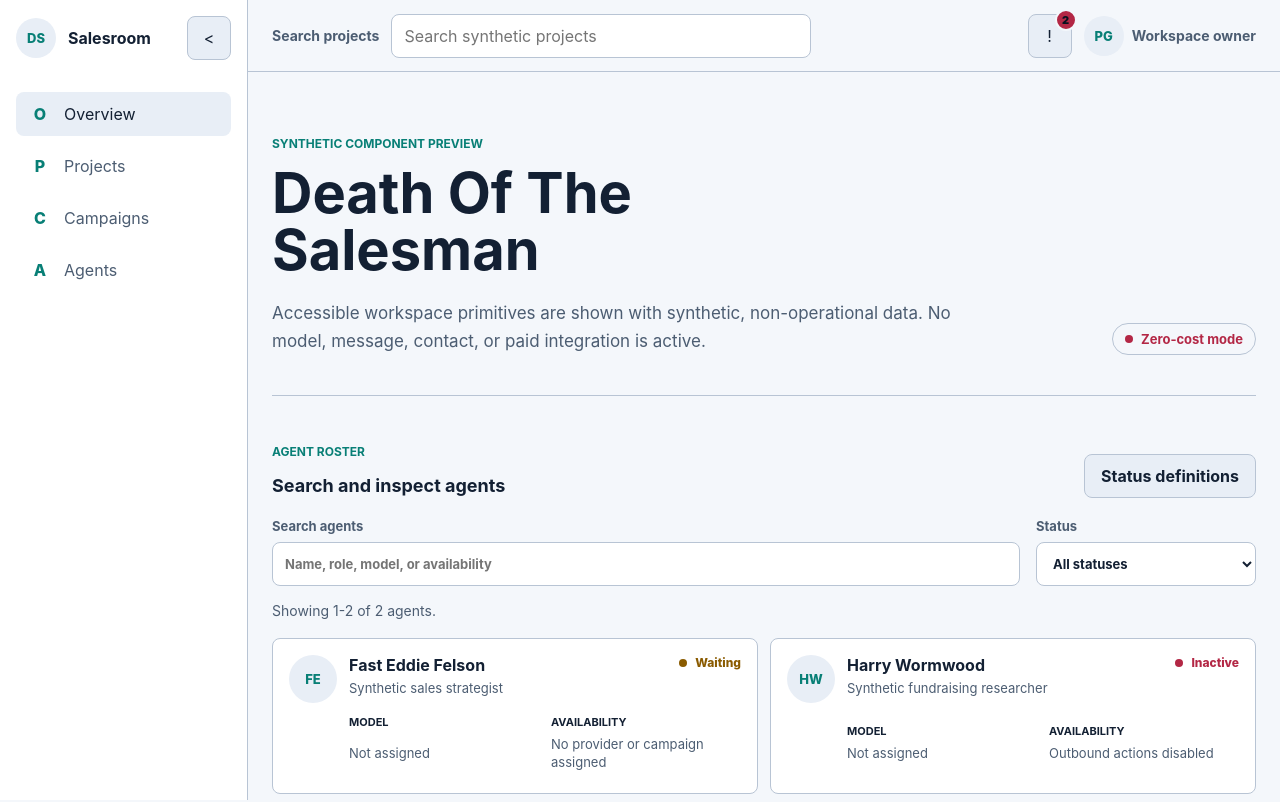
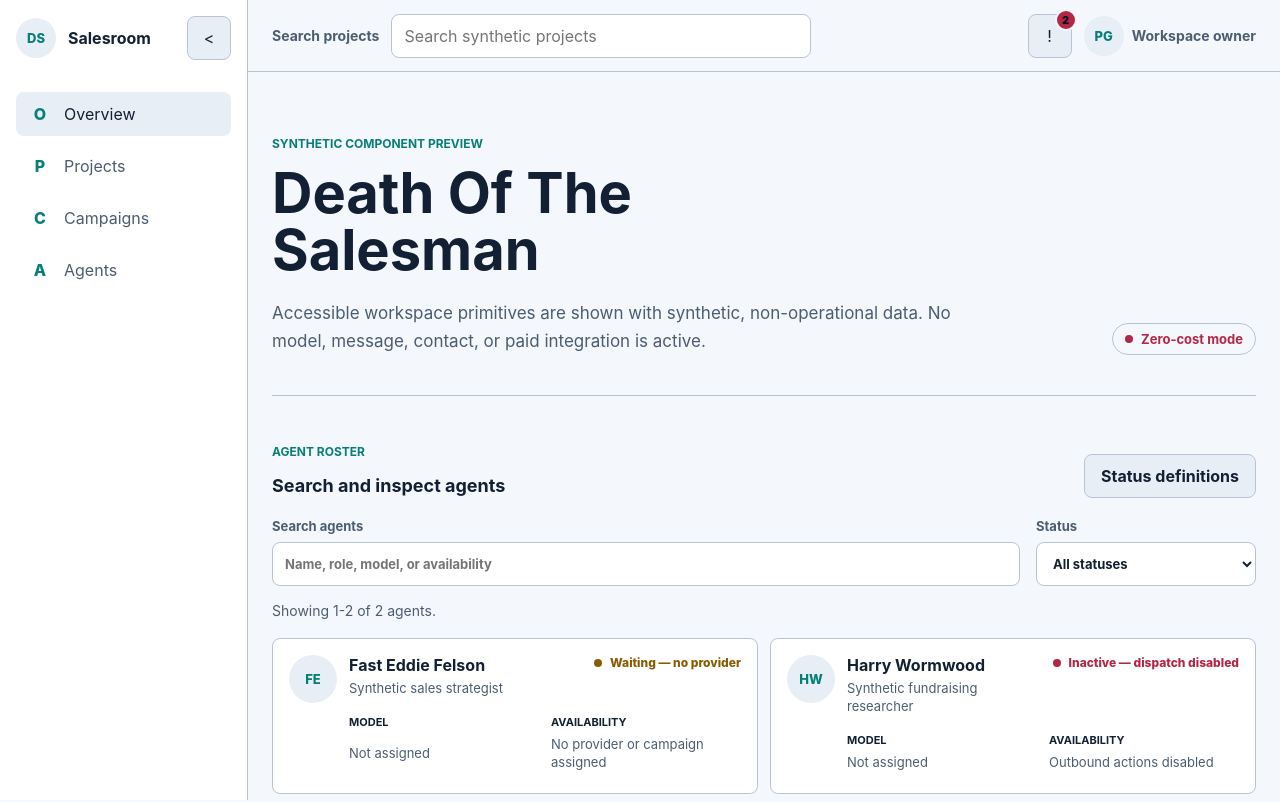
Before and after one commit to neophilism/Death-Of-The-Salesman, a Next.js app in the folder apps/web/: page / in a window 1280 px wide. Shown: the top 802 px of the page. Built offline with nearby package versions, Linux system fonts and the light colour scheme.

Commit message:
DOTS-023: Preserve readable roster status evidence

```diff
--- a/apps/web/app/page.tsx
+++ b/apps/web/app/page.tsx
@@ -16,7 +16,7 @@ const rosterAgents: readonly RosterAgent[] = [
     role: "Synthetic sales strategist",
     assignedModel: "Not assigned",
     status: "waiting",
-    statusLabel: "Waiting",
+    statusLabel: "Waiting — no provider",
     availability: "No provider or campaign assigned",
   },
   {
@@ -25,7 +25,7 @@ const rosterAgents: readonly RosterAgent[] = [
     role: "Synthetic fundraising researcher",
     assignedModel: "Not assigned",
     status: "inactive",
-    statusLabel: "Inactive",
+    statusLabel: "Inactive — dispatch disabled",
     availability: "Outbound actions disabled",
   },
 ];
```
